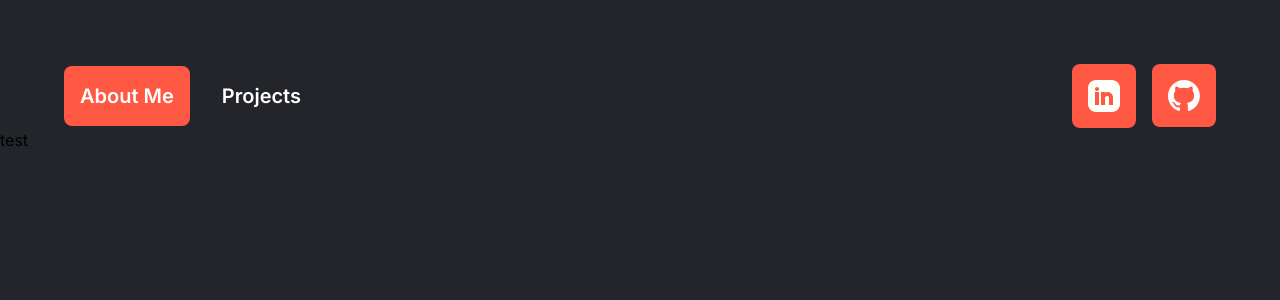
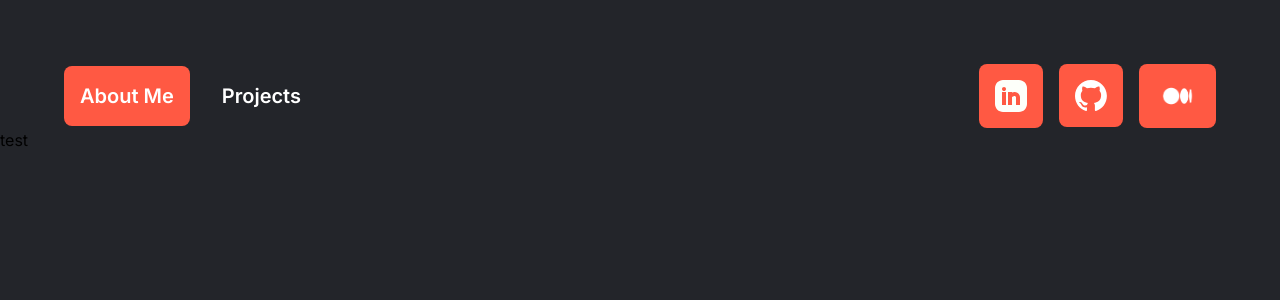
Before and after one commit to adhafajri/adha-fajri-portfolio, a Next.js app: page / in a window 1280 px wide. Shown: the top 300 px of the page. Built offline with nearby package versions, Linux system fonts and the light colour scheme.

Commit message:
add medium and code improvements

```diff
--- a/src/components/nav/nav-bar.tsx
+++ b/src/components/nav/nav-bar.tsx
@@ -2,24 +2,25 @@
 
 import { usePathname } from 'next/navigation'
 import { NavLink, NavLinkImage } from ".";
+import { navImages, navLinks } from '@/config';
 
 const NavBar = () => {
     const pathname = usePathname()
-    console.log('[NavBar][pathname]', pathname)
 
     return (
         <nav className='flex justify-between items-center self-stretch'>
             <div className='flex items-start gap-4'>
-                <NavLink href="/" label="About Me" active={pathname == "/"} />
-                <NavLink href="/projects" label="Projects" active={pathname == "/projects"} />
+                {navLinks.map(({href, label, isNavLink}) => (
+                    <NavLink key={href} href={href} label={label} active={pathname === href} />
+                ))}
             </div>
-
             <div className='flex items-start gap-4'>
-                <NavLinkImage href="https://www.linkedin.com/in/adhafajri/" label="About Me" imgSrc={"/linkedIn.svg"} />
-                <NavLinkImage href="https://github.com/adhafajri" label="Projects" imgSrc={"/github.svg"} />
+                {navImages.map(({href, label, imgSrc}) => (
+                    <NavLinkImage key={href} href={href} label={label} imgSrc={imgSrc} />
+                ))}
             </div>
         </nav>
-    )
+    );
 }
 
 export default NavBar;
--- a/src/components/nav/nav-link-image.tsx
+++ b/src/components/nav/nav-link-image.tsx
@@ -10,7 +10,7 @@ export interface NavLinkImageProps {
 const NavLinkImage = ({ href, label, imgSrc }: NavLinkImageProps) => {
     return (
         <Link href={href} className='flex flex-col items-start rounded-lg bg-[#FF5943] p-4'>
-            <Image src={imgSrc} alt={label} width={32} height={32} priority />
+            <Image src={imgSrc} alt={label} width={label == 'Medium' ? 45 : 32} height={label == 'Medium' ? 45 : 32} objectFit="contain" priority />
         </Link>
     )
 }
--- /dev/null
+++ b/src/config/index.ts
@@ -0,0 +1 @@
+export * from './nav-config';
--- /dev/null
+++ b/src/config/nav-config.ts
@@ -0,0 +1,10 @@
+export const navLinks = [
+    { href: "/", label: "About Me", isNavLink: true },
+    { href: "/projects", label: "Projects", isNavLink: true },
+];
+
+export const navImages = [
+    { href: "https://www.linkedin.com/in/adhafajri/", label: "LinkedIn", imgSrc: "/linkedIn.svg" },
+    { href: "https://github.com/adhafajri", label: "Github", imgSrc: "/github.svg" },
+    { href: "https://medium.com/@adha_fajri", label: "Medium", imgSrc: "/medium.png" },
+];
```
Also changed, not shown: public/medium.png (added).
